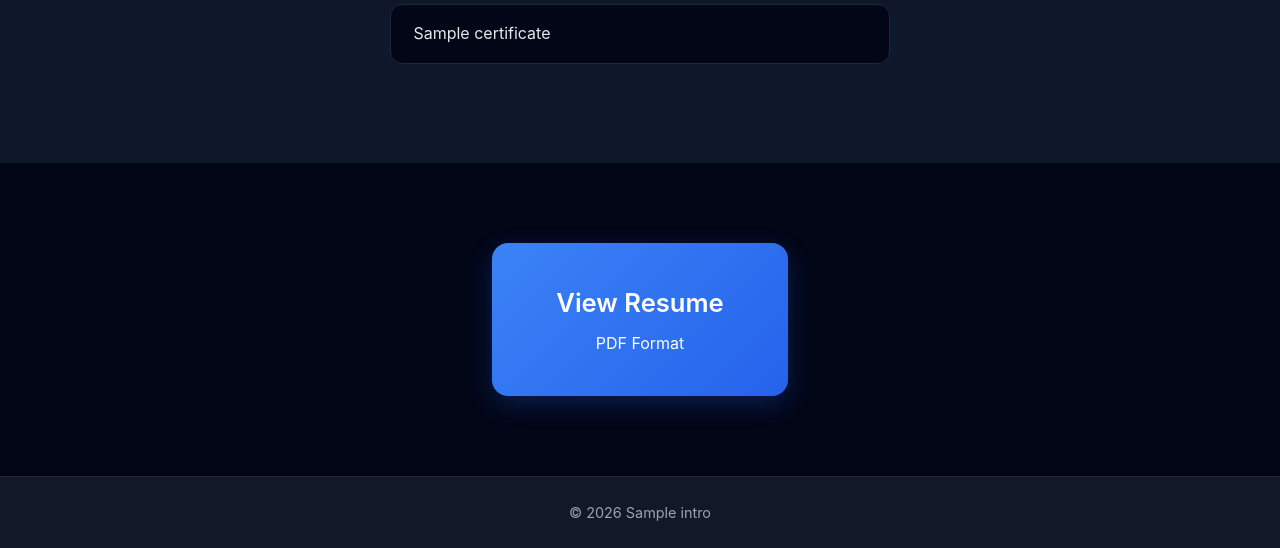
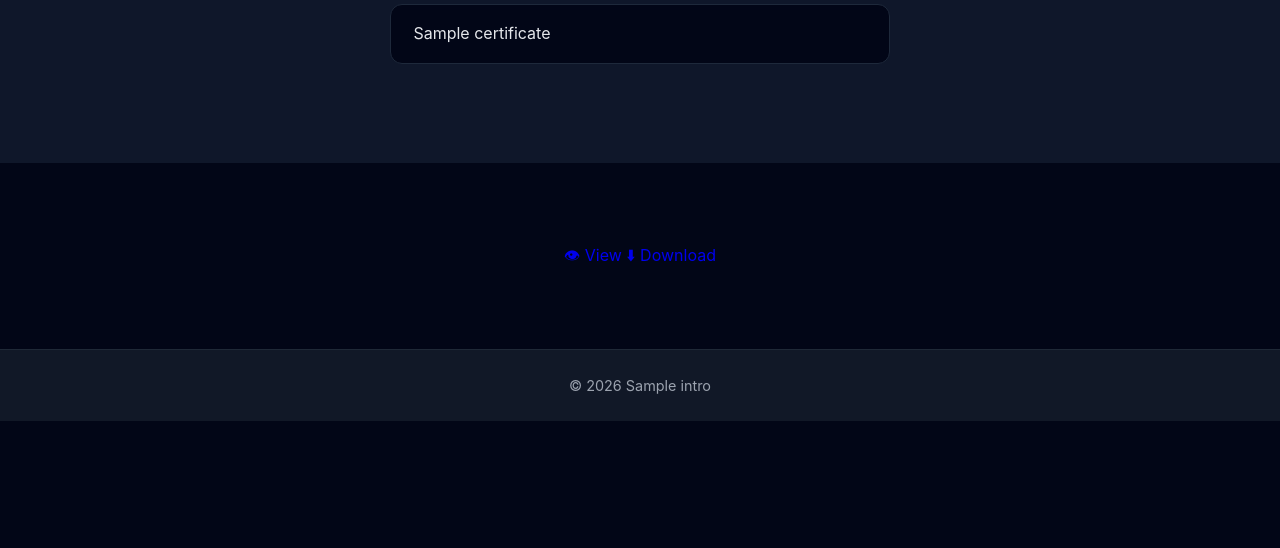
Before and after one commit to jeevithswarup/django-portfolio, a Django app: template My_portfolio/templates/My_portfolio/academics.html in a window 1280 px wide. Shown: the part 1369-1917 px from the top of the page. After the commit the page ends 1790 px from the top, so only its background shows below. Run offline with Django 5.2, Linux system fonts and the light colour scheme; the template is opened without the code that fills it: most values are stand-ins (such as "Sample title", 1, 10 or a date in 2020).

Commit message:
Change in pdf view

```diff
--- a/My_portfolio/templates/My_portfolio/academics.html
+++ b/My_portfolio/templates/My_portfolio/academics.html
@@ -117,10 +117,19 @@
 {% if intro.resume_pdf %}
 <section id="resume" class="section alt-section">
     <div class="container resume-center">
-       <a href="{{ intro.resume_pdf.url }}" class="resume-card" target="_blank">
+       <!-- <a href="{{ intro.resume_pdf.url }}" class="resume-card" target="_blank">
             <h3>View Resume</h3>
             <p>PDF Format</p>
-        </a>
+        </a> -->
+      <div class="resume-actions">
+    <a href="{{ intro.resume_pdf.url }}?fl_attachment=false" target="_blank" class="btn">
+        👁 View
+    </a>
+    <a href="{{ intro.resume_pdf.url }}" class="btn">
+        ⬇ Download
+    </a>
+</div>
+
     </div>
 </section>
 {% endif %}
```
